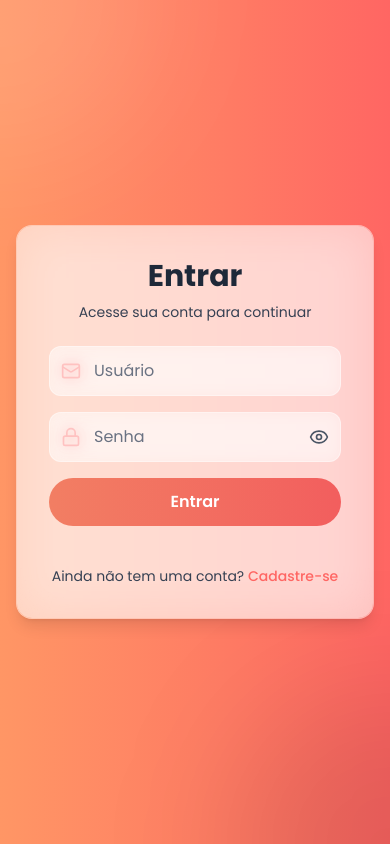
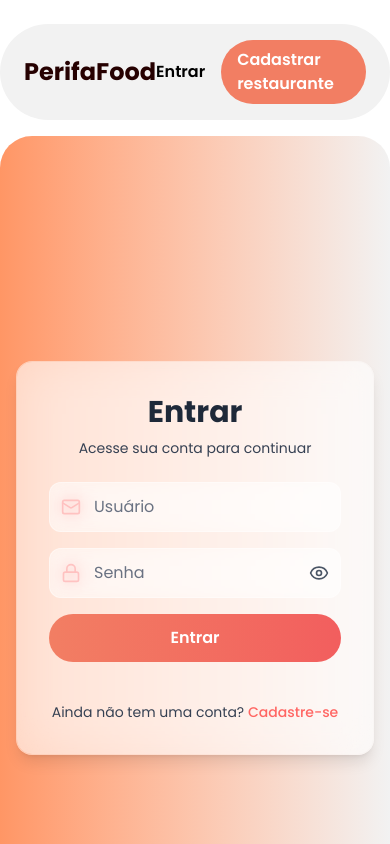
Before and after one commit to JavaScript2025/perifafood-front-end, a React (Vite) app: page /login in a window 390 px wide. Shown: the top 844 px of the page. Built offline with nearby package versions, Linux system fonts and the light colour scheme; no server answers.

Commit message:
Navbar, Footer mudam quando usuario está logado/deslogado, telas de login e cadastro estilizadas

```diff
--- a/src/components/footer/Footer.tsx
+++ b/src/components/footer/Footer.tsx
@@ -2,21 +2,17 @@ import {
   FacebookLogoIcon,
   InstagramLogoIcon,
   LinkedinLogoIcon,
-  HamburgerIcon
+  HamburgerIcon,
 } from "@phosphor-icons/react";
-import { useContext, type ReactNode } from "react";
+import { useContext } from "react";
 import { AuthContext } from "../../contexts/AuthContext";
 
 function Footer() {
   const data = new Date().getFullYear();
-
   const { usuario } = useContext(AuthContext);
 
-  let component: ReactNode;
-
-  if (usuario.token !== "") {
-    component = (
-      <footer className=" container mx-auto mb-4 rounded-xl pb-2 py-10 px-4 bg-muted mt-4 bg-gradient-to-r from-[#FF9665] to-[#FF6663] text-white font-sans">
+  return (
+    <footer className="container mx-auto mb-4 rounded-xl pb-2 py-10 px-4 bg-muted mt-4 bg-gradient-to-r from-[#FF9665] to-[#FF6663] text-white font-sans">
       <div className="container mx-auto max-w-7xl">
         <div className="flex flex-col md:flex-row md:items-center md:justify-between gap-8 mb-8">
           <div className="space-y-4">
@@ -24,7 +20,7 @@ function Footer() {
               href="/"
               className="flex items-center gap-2 text-xl font-bold text-primary transition-colors hover:text-primary/80"
             >
-                <p className=" flex gap-2">
+              <p className="flex gap-2">
                 Perifa Food <HamburgerIcon size={25} color="white" />
               </p>
             </a>
@@ -58,6 +54,7 @@ function Footer() {
           </div>
         </div>
       </div>
+
       <div className="pt-8 border-t border-border border-white text-center text-sm text-muted-foreground">
         <p>© {data} Perifa Food. Todos os direitos reservados.</p>
       </div>
@@ -65,7 +62,4 @@ function Footer() {
   );
 }
 
-  return <>{component}</>;
-}
-
 export default Footer;
--- a/src/components/modais/ModalApagarProduto.tsx
+++ b/src/components/modais/ModalApagarProduto.tsx
@@ -1,9 +1,8 @@
 import Popup from "reactjs-popup";
 import "reactjs-popup/dist/index.css";
 import Botao from "../botao/Botao";
+import DeletarProduto from "../produto/deletarProduto/DeletarProduto";
 
-import DeletarProduto from "../produto/deletarProduto/DeletarProduto";
-// Importe o componente de deletar que você usa
 
 interface ModalApagarProdutoProps {
   produtoId: number;
--- a/src/components/modais/ModalEditarProduto.tsx
+++ b/src/components/modais/ModalEditarProduto.tsx
@@ -27,7 +27,6 @@ function ModalEditarProduto({ produtoId }: ModalEditarProdutoProps) {
           borderRadius: 0,
         }}
       >
-        {/* Passar o ID do produto para o formulário */}
         <FormProduto produtoId={produtoId} />
       </Popup>
     </>
--- a/src/components/navbar/Navbar.tsx
+++ b/src/components/navbar/Navbar.tsx
@@ -1,12 +1,13 @@
-import { useContext, type ReactNode } from "react";
+import { useContext } from "react";
 import { Link, useNavigate } from "react-router-dom";
 import { AuthContext } from "../../contexts/AuthContext";
 import { ToastAlerta } from "../../utils/ToastAlerta";
 
 function Navbar() {
   const navigate = useNavigate();
+  const { usuario, handleLogout } = useContext(AuthContext);
 
-  const { usuario, handleLogout } = useContext(AuthContext);
+  const isLogged = usuario.token !== "";
 
   function logout() {
     handleLogout();
@@ -14,39 +15,57 @@ function Navbar() {
     navigate("/");
   }
 
-  let component: ReactNode;
-
-  if (usuario.token !== "") {
-    component = (
-      <div
-        className="w-full flex justify-center py-4
-            			   bg-[#FFFFFF] text-white"
+  return (
+    <div className="w-full flex justify-center py-4 bg-[#FFFFFF] text-white">
+      <div className="container text-black rounded-full bg-[#F2F2F2] mx-auto px-6 py-4 mt-2 flex items-center justify-between">
+        {/* Logo / Nome */}
+        <Link
+          to={isLogged ? "/home" : "/"}
+          className="text-2xl font-extrabold text-[#260101] hover:text-[#F27E63] transition"
         >
-        <div className="container text-black rounded-full bg-[#F2F2F2] mx-auto px-6 py-4 mt-2 flex items-center justify-between">
-          <Link to="/home" className="text-2xl font-extrabold text-[#260101] hover:hover:text-[#F27E63] ">
           PerifaFood
         </Link>
 
-          <div className="flex gap-4">
-            <Link to="/produtos" className="hover:text-[#F27E63]">
+        {/* Menu dinâmico */}
+        <div className="flex gap-4 items-center font-medium">
+          {isLogged ? (
+            <>
+              <Link to="/produtos" className="hover:text-[#F27E63] transition">
                 Produtos
               </Link>
-            <Link to="/categorias" className="hover:text-[#F27E63]">
+              <Link to="/categorias" className="hover:text-[#F27E63] transition">
                 Categorias
               </Link>
-            <Link to="/perfil" className="hover:text-[#F27E63]">
+              <Link to="/perfil" className="hover:text-[#F27E63] transition">
                 Perfil
               </Link>
-            <Link to="" onClick={logout} className="hover:text-[#F27E63]">
+              <button
+                onClick={logout}
+                className="hover:text-[#F27E63] transition"
+              >
                 Sair
+              </button>
+            </>
+          ) : (
+            <>
+              <Link
+                to="/login"
+                className="hover:text-[#F27E63] transition font-semibold"
+              >
+                Entrar
               </Link>
+              <Link
+                to="/cadastro"
+                className="bg-[#F27E63] text-white px-4 py-2 rounded-full hover:brightness-95 transition font-semibold"
+              >
+                Cadastrar restaurante
+              </Link>
+            </>
+          )}
         </div>
       </div>
     </div>
   );
 }
 
-  return <>{component}</>;
-}
-
 export default Navbar;
--- /dev/null
+++ b/src/components/public/NavbarPublico.tsx
@@ -0,0 +1,25 @@
+import { Link } from "react-router-dom";
+
+export default function NavbarPublico() {
+  return (
+    <main className="min-h-screen bg-[#FFFFFF]">
+      <header className="container rounded-full bg-[#F2F2F2] mx-auto px-6 py-4 mt-4 flex items-center justify-between">
+        <h1 className="text-2xl font-extrabold text-[#260101]">PerifaFood</h1>
+        <div className="flex gap-3">
+          <Link
+            to="/login"
+            className="px-5 py-3 rounded-full text-white font-semibold bg-linear-to-r from-[#F27E63] to-[#F25E5E] hover:bg-orange-600 hover:text-white transition"
+          >
+            Entrar
+          </Link>
+          <Link
+            to="/cadastro"
+            className="px-5 py-3 rounded-full text-white font-semibold bg-linear-to-r from-[#F27E63] to-[#F25E5E] hover:bg-orange-600 hover:text-white transition"
+          >
+            Cadastrar restaurante
+          </Link>
+        </div>
+      </header>
+    </main>
+  );
+}
--- a/src/contexts/AuthContext.tsx
+++ b/src/contexts/AuthContext.tsx
@@ -1,4 +1,4 @@
-import { createContext, type ReactNode, useState } from "react";
+import { createContext, type ReactNode, useEffect, useState } from "react";
 import type UsuarioLogin from "../models/UsuarioLogin";
 import { login } from "../services/Service";
 import { ToastAlerta } from "../utils/ToastAlerta";
@@ -17,37 +17,63 @@ interface AuthProviderProps {
 export const AuthContext = createContext({} as AuthContextProps);
 
 export function AuthProvider({ children }: AuthProviderProps) {
-  const [usuario, setUsuario] = useState<UsuarioLogin>({
-    id: 0,
-    nome: "",
-    usuario: "",
-    senha: "",
-    foto: "",
-    token: "",
+  // Inicializa lendo do localStorage — agora esperamos que o objeto salvo inclua token
+  const [usuario, setUsuario] = useState<UsuarioLogin>(() => {
+    try {
+      const raw = localStorage.getItem("usuario");
+      if (raw) {
+        const parsed = JSON.parse(raw);
+        // garante shape mínimo
+        return {
+          id: parsed.id ?? 0,
+          nome: parsed.nome ?? "",
+          usuario: parsed.usuario ?? "",
+          senha: "",
+          foto: parsed.foto ?? "",
+          token: parsed.token ?? localStorage.getItem("token") ?? "",
+        } as UsuarioLogin;
+      }
+    } catch {
+      /* ignore parse errors */
+    }
+
+    return { id: 0, nome: "", usuario: "", senha: "", foto: "", token: "" };
   });
 
   const [isLoading, setIsLoading] = useState(false);
+
+  // Sincroniza o usuario com o localStorage sempre que mudar.
+  // Se token estiver vazio, remove a chave (logout).
+  useEffect(() => {
+    if (usuario && usuario.token) {
+      // salva objeto completo (incluindo token) para reconstruir o estado após F5
+      localStorage.setItem("usuario", JSON.stringify(usuario));
+      // também salva token em key separada para compatibilidade
+      localStorage.setItem("token", usuario.token);
+    } else {
+      localStorage.removeItem("usuario");
+      localStorage.removeItem("token");
+    }
+  }, [usuario]);
 
   async function handleLogin(userLogin: UsuarioLogin) {
     setIsLoading(true);
     try {
       await login("/usuarios/logar", userLogin, (dados: any) => {
         const token = dados.token ?? "";
-        setUsuario({
+
+        const novoUsuario: UsuarioLogin = {
           id: dados.id ?? 0,
           nome: dados.nome ?? "",
           usuario: dados.usuario ?? userLogin.usuario,
           senha: "",
           foto: dados.foto ?? "",
           token: token,
-        });
-        localStorage.setItem("token", token);
-        localStorage.setItem("usuario", JSON.stringify({
-          id: dados.id ?? 0,
-          nome: dados.nome ?? "",
-          usuario: dados.usuario ?? userLogin.usuario,
-          foto: dados.foto ?? ""
-        }));
+        };
+
+        // atualiza estado (useEffect cuidará da persistência no localStorage)
+        setUsuario(novoUsuario);
+
         ToastAlerta("Login realizado com sucesso!", "sucesso");
       });
     } catch {
@@ -58,6 +84,7 @@ export function AuthProvider({ children }: AuthProviderProps) {
   }
 
   function handleLogout() {
+    // limpa estado e localStorage (useEffect também removeria, mas mantemos explícito)
     setUsuario({
       id: 0,
       nome: "",
@@ -71,7 +98,9 @@ export function AuthProvider({ children }: AuthProviderProps) {
   }
 
   return (
-    <AuthContext.Provider value={{ usuario, handleLogin, handleLogout, isLoading }}>
+    <AuthContext.Provider
+      value={{ usuario, handleLogin, handleLogout, isLoading }}
+    >
       {children}
     </AuthContext.Provider>
   );
--- a/src/pages/login/Login.tsx
+++ b/src/pages/login/Login.tsx
@@ -37,10 +37,7 @@ function Login() {
   }
 
   return (
-    <div className="min-h-screen bg-gradient-to-r from-[#FF9665] to-[#FF6663] flex items-center justify-center p-4 relative overflow-hidden">
-      {/* Efeitos de fundo */}
-      <div className="absolute top-0 left-0 w-80 h-80 bg-white/10 rounded-full blur-3xl -translate-x-1/2 -translate-y-1/2 pointer-events-none" />
-      <div className="absolute bottom-0 right-0 w-80 h-80 bg-black/10 rounded-full blur-3xl translate-x-1/2 translate-y-1/2 pointer-events-none" />
+    <div className="min-h-screen container mx-auto rounded-4xl bg-gradient-to-r from-[#FF9665] to-[#F2F2F2] flex items-center justify-center p-4 relative overflow-hidden">
 
       {/* Card com 2 colunas */}
       <div className="w-full max-w-3xl ">
--- a/src/pages/public/PublicHome.tsx
+++ b/src/pages/public/PublicHome.tsx
@@ -8,24 +8,6 @@ import FooterPublico from "../../components/public/FooterPublico";
 export default function PublicHome() {
   return (
     <main className="min-h-screen bg-[#FFFFFF]">
-      <header className="container rounded-full bg-[#F2F2F2] mx-auto px-6 py-4 mt-4 flex items-center justify-between">
-        <h1 className="text-2xl font-extrabold text-[#260101]">PerifaFood</h1>
-        <div className="flex gap-3">
-          <Link
-            to="/login"
-            className="px-5 py-3 rounded-full text-white font-semibold bg-linear-to-r from-[#F27E63] to-[#F25E5E] hover:bg-orange-600 hover:text-white transition"
-          >
-            Entrar
-          </Link>
-          <Link
-            to="/cadastro"
-            className="px-5 py-3 rounded-full text-white font-semibold bg-linear-to-r from-[#F27E63] to-[#F25E5E] hover:bg-orange-600 hover:text-white transition"
-          >
-            Cadastrar restaurante
-          </Link>
-        </div>
-      </header>
-
       <section className="bg-[#F2F2F2] rounded-xl container mx-auto mt-4 px-4 py-10 grid md:grid-cols-2 gap-8 items-center">
         <div className="space-y-4">
           <h2 className="text-5xl font-extrabold font-sans leading-tight text-[#260101]">
@@ -61,7 +43,6 @@ export default function PublicHome() {
       <Depoimentos />
       <ComoFunciona />
       <Faq />
-      <FooterPublico />
     </main>
   );
 }
```
Also changed, not shown: src/pages/cadastro/Cadastro.tsx (+20 -8 lines). Lines whose indentation alone changed are shown as unchanged.
